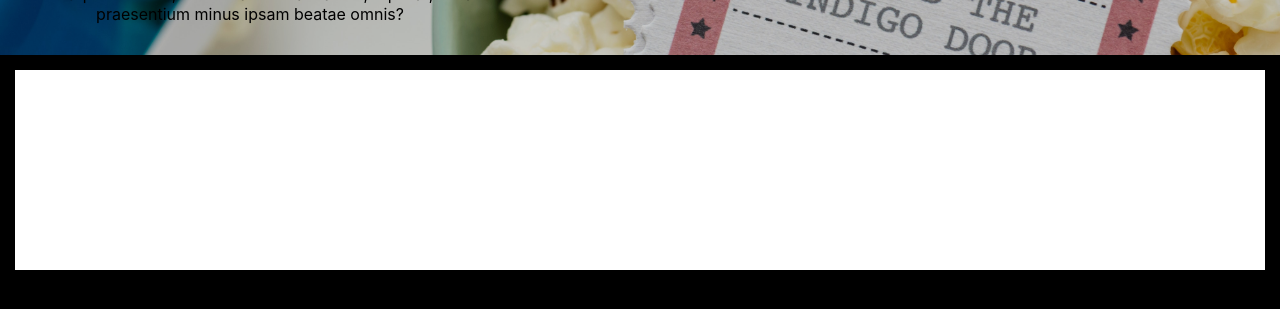
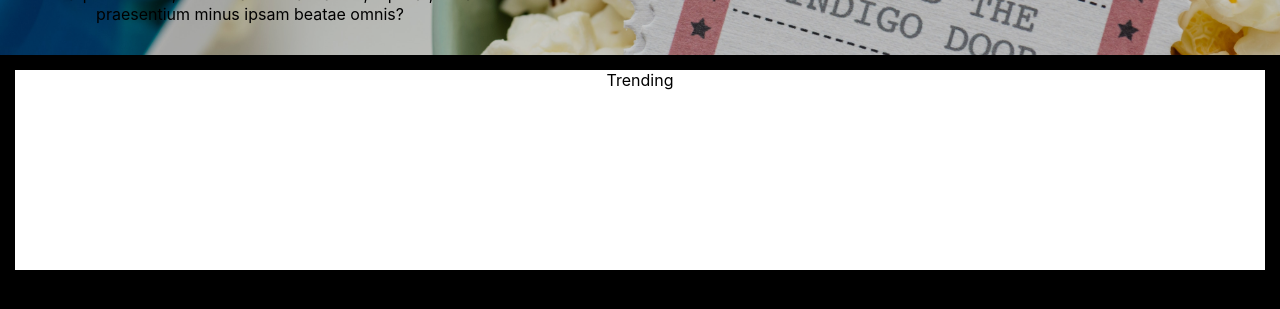
Before and after one commit to webdevpchoi/movie-snob, a React (Create React App) app: page / in a window 1280 px wide. Shown: the part 259-568 px from the top of the page. Built offline with nearby package versions, Linux system fonts and the light colour scheme; no server answers.

Commit message:
added row title

```diff
--- a/src/components/MovieRow.js
+++ b/src/components/MovieRow.js
@@ -9,6 +9,10 @@ const StyledMovieRow = styled.div`
 
 export default class MovieRow extends Component {
   render() {
-    return <StyledMovieRow />;
+    return (
+      <StyledMovieRow>
+        <div className='row-title'>Trending</div>
+      </StyledMovieRow>
+    );
   }
 }
```
